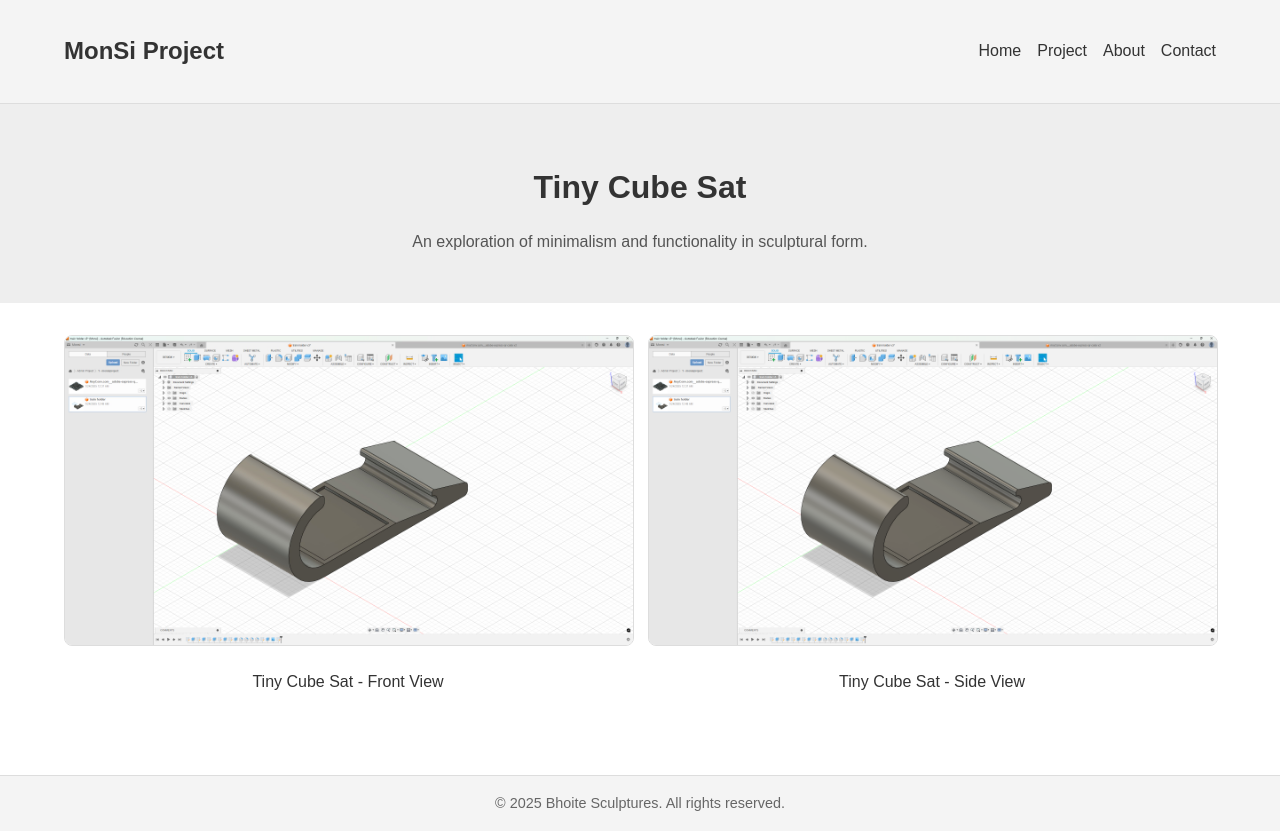
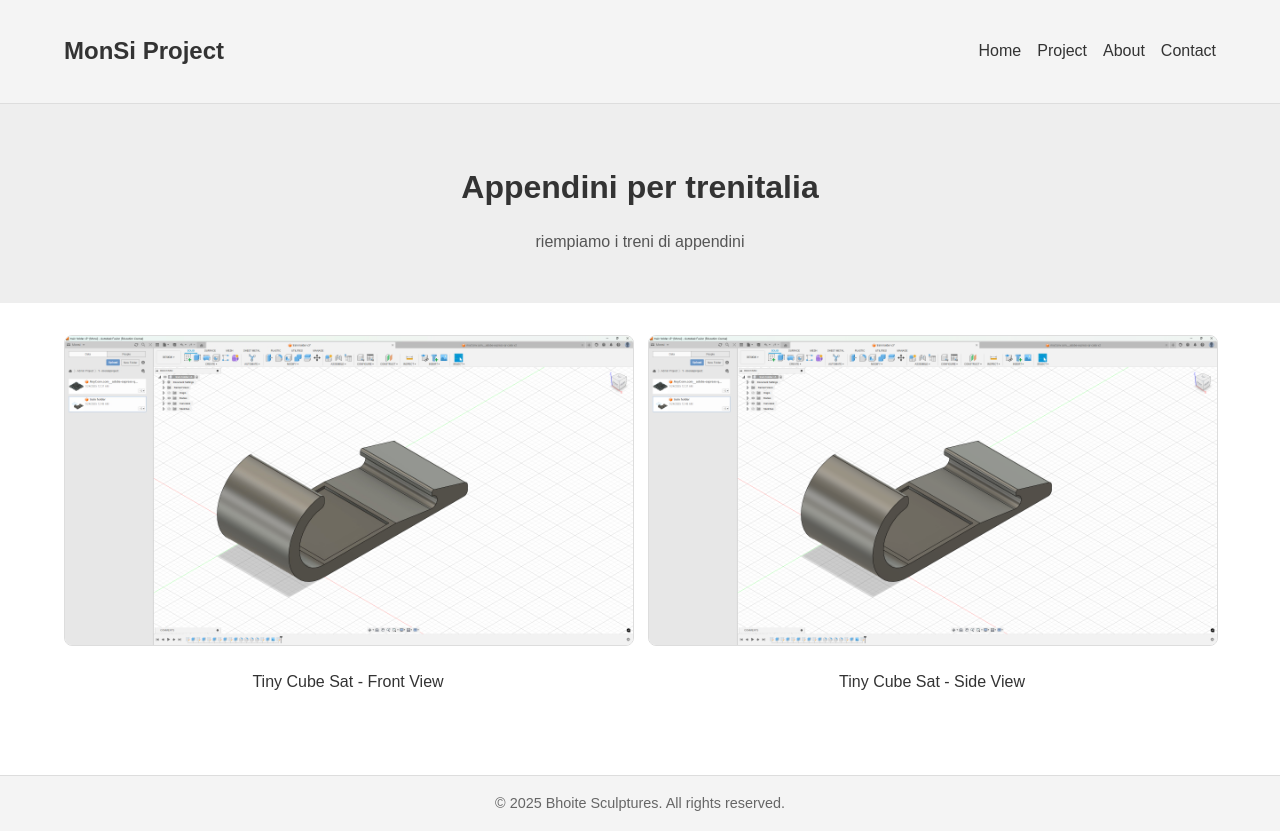
Before and after one commit to MonsiDene/mywebsite, a plain HTML site: page index.html in a window 1280 px wide. Drawn offline with Linux system fonts and the light colour scheme.

Commit message:
Update index.html

```diff
--- a/index.html
+++ b/index.html
@@ -23,17 +23,17 @@
 
   <main>
     <section class="hero">
-      <h2>Tiny Cube Sat</h2>
-      <p>An exploration of minimalism and functionality in sculptural form.</p>
+      <h2>Appendini per trenitalia</h2>
+      <p>riempiamo i treni di appendini</p>
     </section>
 
     <section class="gallery">
       <div class="gallery-item">
-        <img src="images/cube-sat1.jpg" alt="Tiny Cube Sat - Front View" data-lightbox="gallery">
+        <img src="images/cube-sat1.jpg" alt="Gancio" data-lightbox="gallery">
         <p>Tiny Cube Sat - Front View</p>
       </div>
       <div class="gallery-item">
-        <img src="images/cube-sat2.jpg" alt="Tiny Cube Sat - Side View" data-lightbox="gallery">
+        <img src="images/cube-sat2.jpg" alt="qrcode" data-lightbox="gallery">
         <p>Tiny Cube Sat - Side View</p>
       </div>
     </section>
```
